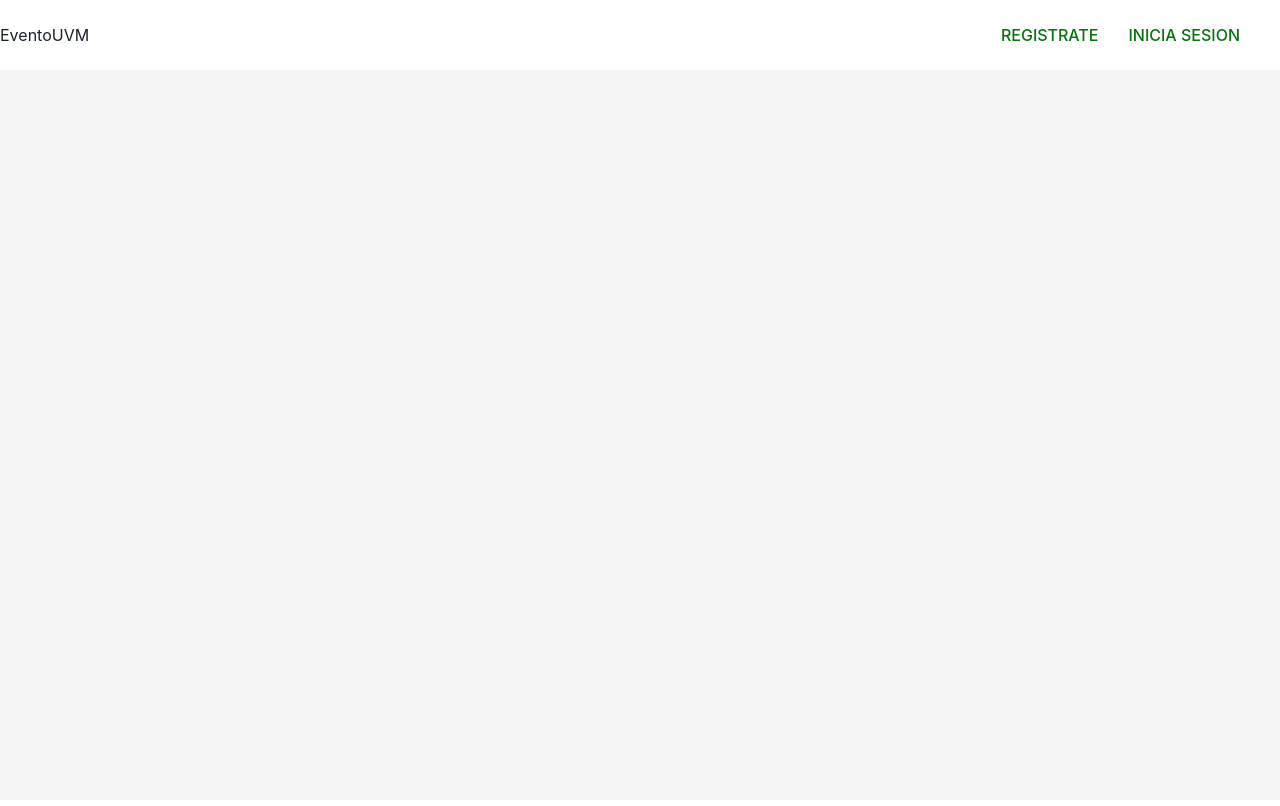
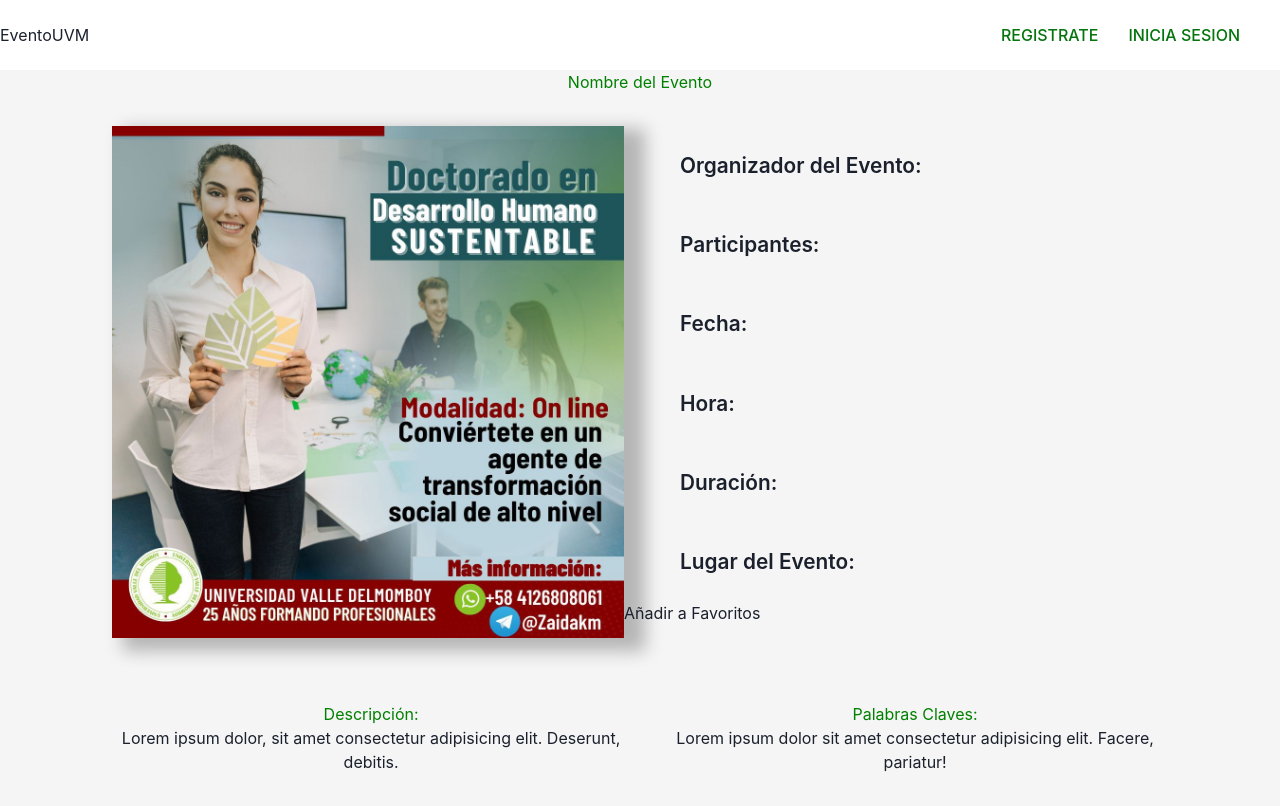
Before and after one commit to Avendaosander/FrontEnd-Eventos-UVM, a React (Vite) app: page /evento in a window 1280 px wide. Built offline with nearby package versions, Linux system fonts and the light colour scheme.

Commit message:
se agrega la vista de un evento determinado

```diff
--- a/src/App.jsx
+++ b/src/App.jsx
@@ -7,6 +7,7 @@
 import Feed from './components/Feed/Feed'
 import Profile from './components/Profile/Profile'
 import Userform from './components/Userform/Userform'
+import { Evento } from './components/Evento/Evento'
 
 function App() {
   const user = localStorage.getItem("token");
@@ -22,6 +23,7 @@
         <Route path='/reg' element={<Singup/>}/>
         <Route path='/profile/:id' element={<Profile/>}/>
         <Route path='/form' element={<Userform/>}/>
+        <Route path='/evento' element={<Evento/>}/>
       </Routes>
     </div>
   )
--- /dev/null
+++ b/src/components/Evento/Evento.css
@@ -0,0 +1,57 @@
+h2{
+    font-size: 2rem;
+    text-align: center;
+    color: green;
+}
+
+
+.content{
+    display: flex;
+    width: 100%;
+    padding: 2rem 0;
+}
+
+img{
+    width: 40%;
+    margin-left: 7rem;
+    box-shadow: 1rem .5rem 1rem .3rem rgba(32,32,32,0.3);
+}
+
+ul li{
+    list-style: none;
+    padding: 1.5rem;
+    font-weight: 600;
+    font-size: 1.3rem;
+    margin-left: 2rem;
+}
+
+button{
+    padding: 1rem;
+    background-color: green;
+    border-radius: 5rem;
+    font-size: 1rem;
+    color: #fff;
+    border: none;
+    font-weight: 600;
+    margin-top: 6rem;
+    margin-left: 20rem;
+    cursor: pointer;
+}
+
+i{
+    margin-left: .5rem;
+    color: #fff;
+}
+
+.contentDos{
+    display: flex;
+    padding: 2rem;
+    justify-content: space-between;
+    text-align: center;
+    margin: 0 4rem;
+}
+
+h3{
+    font-size: 1.5rem;
+    color: green;
+}
--- /dev/null
+++ b/src/components/Evento/Evento.jsx
@@ -0,0 +1,33 @@
+import React from 'react';
+import './Evento.css';
+import eventoImage from '../../assets/evento.jpeg';
+
+export const Evento = () => {
+  return (
+    <>
+      <h2>Nombre del Evento</h2>
+      <section className='content'>
+            <img src={ eventoImage } alt="imagen del evento" />
+            <ul>
+                <li>Organizador del Evento:</li>
+                <li>Participantes:</li>
+                <li>Fecha:</li>
+                <li>Hora:</li>
+                <li>Duración:</li>
+                <li>Lugar del Evento:</li>
+                <button>Añadir a Favoritos<i class="fa-solid fa-star"></i></button>
+            </ul>
+      </section>
+      <section className='contentDos'>
+            <div>
+                <h3>Descripción:</h3>
+                <p>Lorem ipsum dolor, sit amet consectetur adipisicing elit. Deserunt, debitis.</p>
+            </div>
+            <div>
+                <h3>Palabras Claves:</h3>
+                <p>Lorem ipsum dolor sit amet consectetur adipisicing elit. Facere, pariatur!</p>
+            </div>
+        </section>
+    </>
+  )
+}
```
Also changed, not shown: src/assets/evento.jpeg (added).
